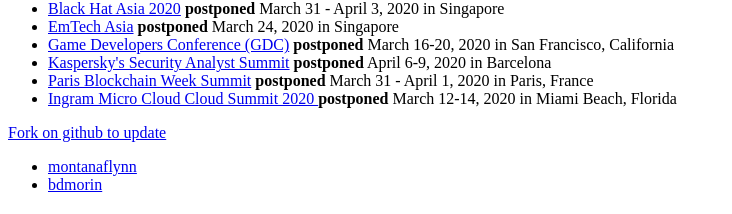
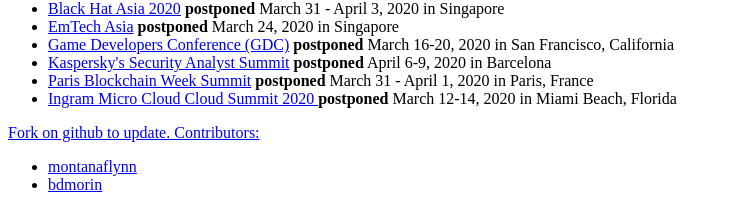
Before and after one commit to oguzbilgic/coronacanceled.com, a Next.js app: page / in a window 1280 px wide. Shown: the part 524-738 px from the top of the page, without its empty margins (0-732 px from the left). Built offline with nearby package versions, Linux system fonts and the light colour scheme.

Commit message:
Add link

```diff
--- a/pages/index.js
+++ b/pages/index.js
@@ -232,7 +232,7 @@
       </ul>
 
       <a href="https://github.com/oguzbilgic/coronacanceled.com/edit/master/pages/index.js" >
-        Fork on github to update
+        Fork on github to update. Contributors:
       </a>
 
       <ul>
```
